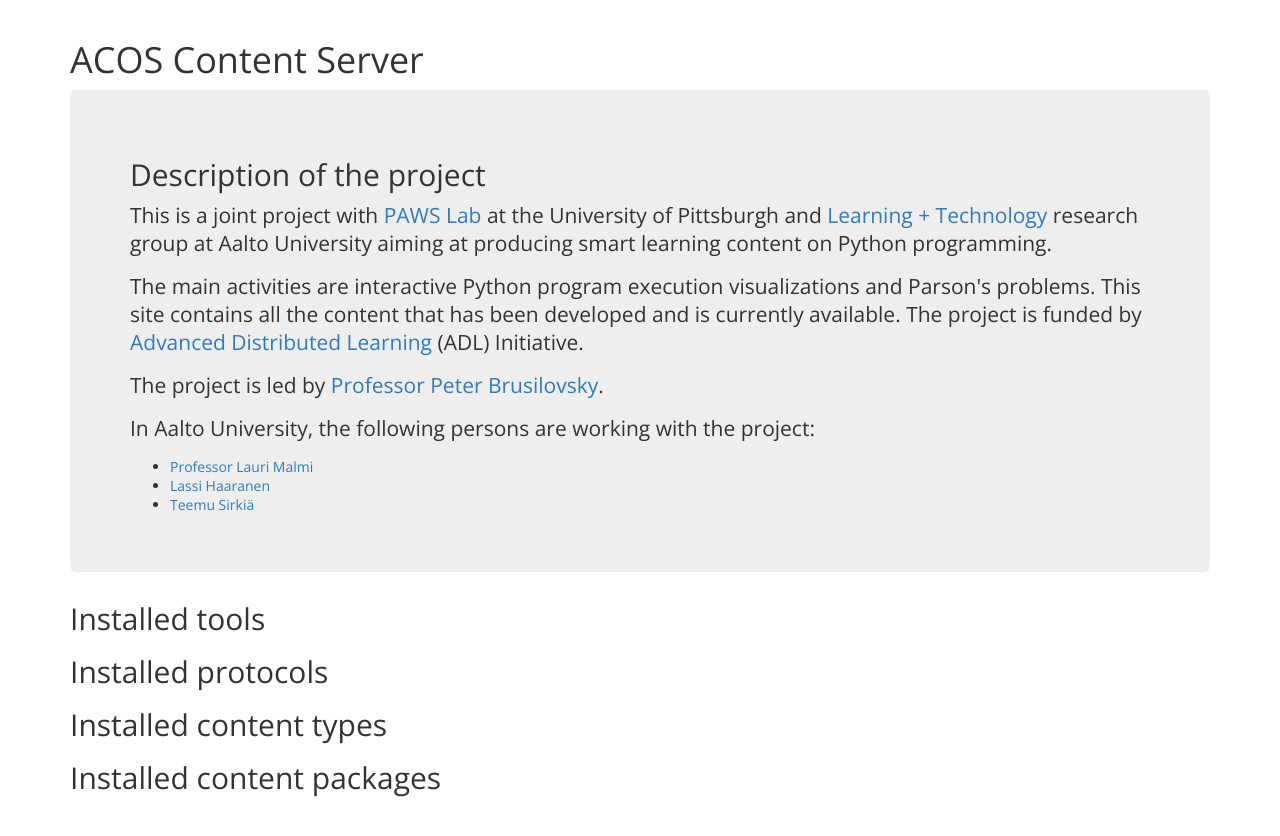
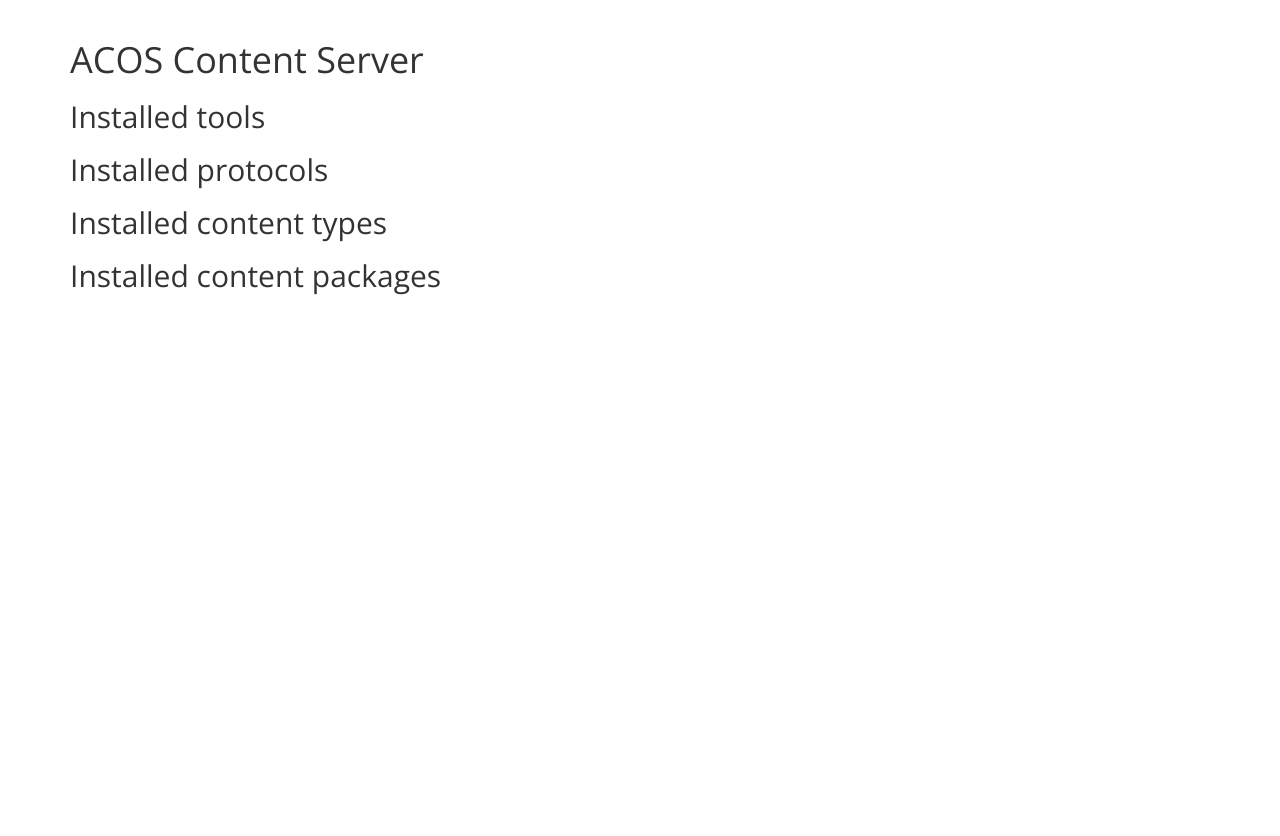
Before and after one commit to acos-server/acos-server, a website: page views/index.html in a window 1280 px wide. After the commit the page ends 800 px from the top, so only its background shows below. Drawn offline with nearby package versions, Linux system fonts and the light colour scheme; files that its build step writes are made by us from their sources.

Commit message:
Move project description to README.md

```diff
--- a/views/index.html
+++ b/views/index.html
@@ -1,28 +1,6 @@
 {% extends "base.html" %}
 
 {% block content %}
-    <div class="jumbotron">
-        <h2>Description of the project</h2>
-        <p>
-            This is a joint project with <a href="http://adapt2.sis.pitt.edu/wiki/Main_Page">PAWS Lab</a>
-            at the University of Pittsburgh and <a href="http://cse.aalto.fi/en/research/learning_technology/">
-            Learning + Technology</a> research group at Aalto University aiming at producing smart learning
-            content on Python programming.
-        </p>
-        <p>
-            The main activities are interactive Python program execution visualizations and Parson's problems.
-            This site contains all the content that has been developed and is currently available. The project
-            is funded by <a href="http://www.adlnet.gov">Advanced Distributed Learning</a> (ADL) Initiative.
-        </p>
-        <p>The project is led by <a href="http://www.pitt.edu/~peterb/">Professor Peter Brusilovsky</a>.</p>
-        <p>In Aalto University, the following persons are working with the project:</p>
-        <ul>
-            <li><a href="https://people.aalto.fi/index.html#lauri_malmi">Professor Lauri Malmi</a></li>
-            <li><a href="https://people.aalto.fi/index.html#lassi_haaranen">Lassi Haaranen</a></li>
-            <li><a href="https://people.aalto.fi/index.html#teemu_sirkia">Teemu Sirkiä</a></li>
-        </ul>
-        <!-- <a class="btn btn-primary">About page coming soon!</a> -->
-    </div>
 
     <h2>Installed tools</h2>
     <ul id="installed_tools">
```
Also changed, not shown: README.md.
